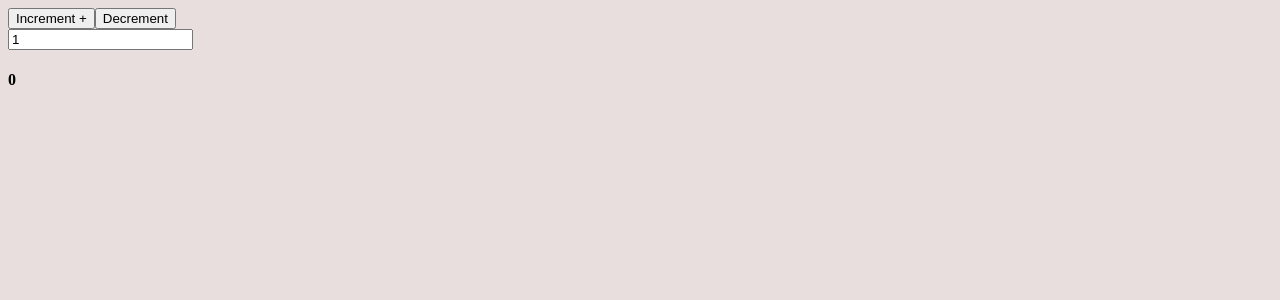
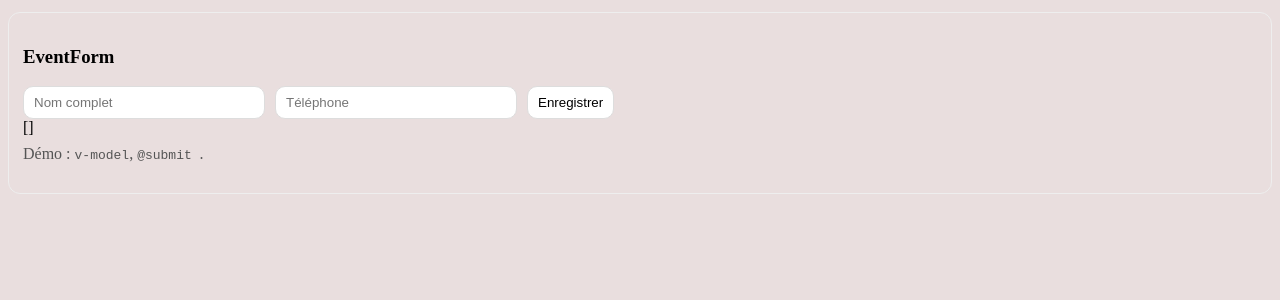
Before and after one commit to binetou223/Cours, a Vue app: page / in a window 1280 px wide. Shown: the top 300 px of the page. Built offline with nearby package versions, Linux system fonts and the light colour scheme.

Commit message:
formEvent

```diff
--- a/src/App.vue
+++ b/src/App.vue
@@ -1,7 +1,8 @@
 <script setup>
 // import hellowordVue from "./Demo/01_hello-Word/helloword.vue";
 
-import EVENT from "./Demo/05_EVENT/Event.vue";
+import EVENT from "./Demo/05_EVENT/FormEvent.vue";
+// import EVENT from "./Demo/05_EVENT/Event.vue";
 
 // import Attribut from "./Demo/04_atrribut-dinamique/Atrributdinamique.vue";
 
--- /dev/null
+++ b/src/Demo/05_EVENT/FormEvent.vue
@@ -0,0 +1,73 @@
+<script setup>
+import { ref } from "vue";
+const fullname = ref("");
+const phone = ref("");
+const tab=ref([]);
+function ajouter() {
+  if (fullname.value.trim() === "" || phone.value.trim() === "") {
+    return;
+  }
+ tab.value.unshift({
+  id:crypto.randomUUID(),
+  fullname:fullname.value,
+  phone:phone.value});
+  fullname.value="";
+  phone.value="";
+}
+
+</script>
+
+
+<template>
+  <div class="card">
+    <h3>EventForm</h3>
+
+    <form class="form" @submit.prevent="ajouter">
+      <input class="input" placeholder="Nom complet" v-model="fullname" />
+      <input class="input" placeholder="Téléphone" v-model="phone"/>
+      <button type="submit">Enregistrer</button>
+    </form>
+{{ tab }}
+    <p class="note">Démo : <code>v-model</code>, <code>@submit
+
+    </code>.</p>
+  </div>
+</template>
+
+<style scoped>
+.card {
+  padding: 14px;
+  border: 1px solid #eee;
+  border-radius: 12px;
+  margin-top: 12px;
+}
+.form {
+  display: flex;
+  gap: 10px;
+  flex-wrap: wrap;
+}
+.input {
+  padding: 8px 10px;
+  border: 1px solid #ddd;
+  border-radius: 10px;
+  min-width: 220px;
+}
+button {
+  padding: 8px 10px;
+  border-radius: 10px;
+  border: 1px solid #ddd;
+  background: white;
+}
+.empty {
+  margin-top: 10px;
+  color: #666;
+}
+.list {
+  margin: 10px 0 0;
+  padding-left: 18px;
+}
+.note {
+  margin-top: 8px;
+  color: #555;
+}
+</style>
```
